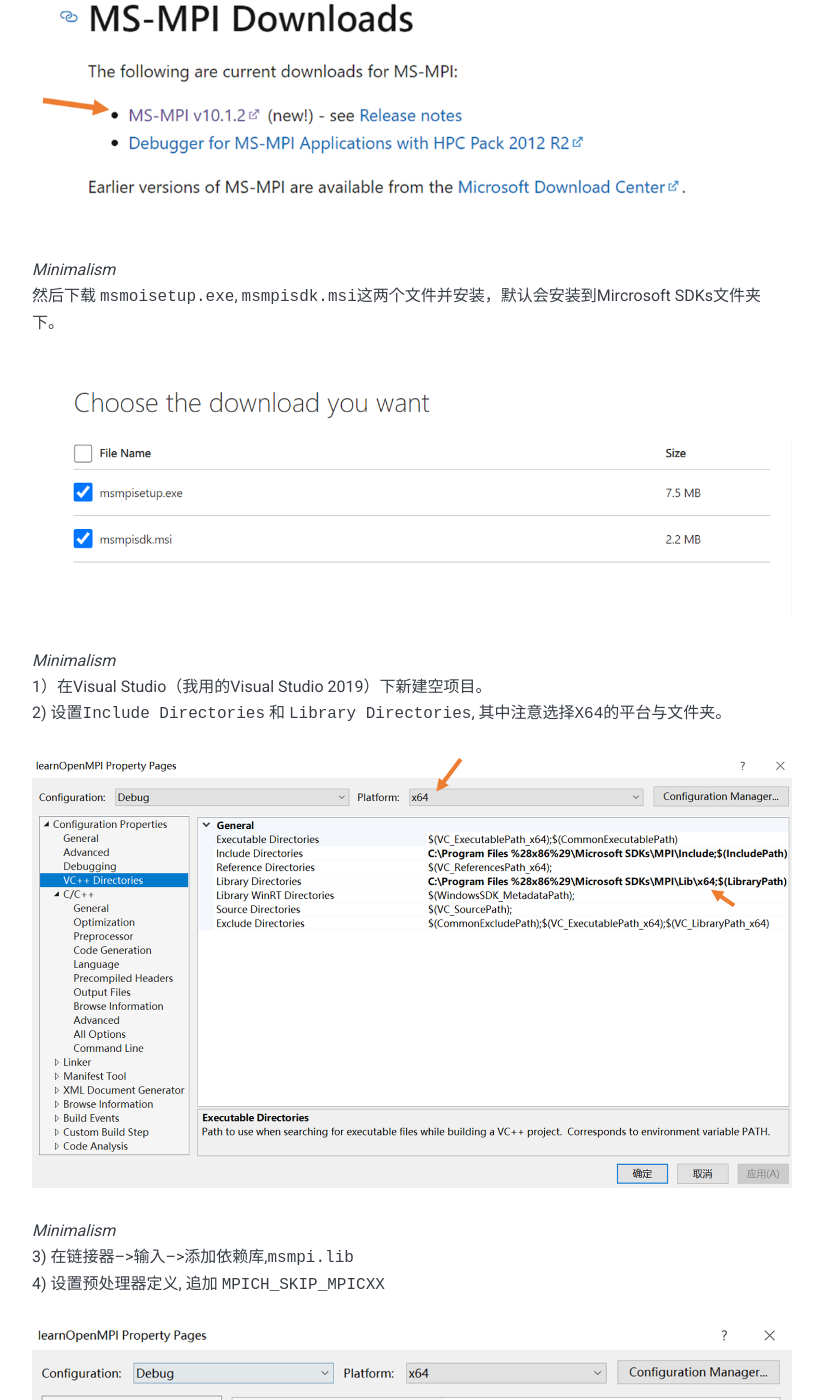
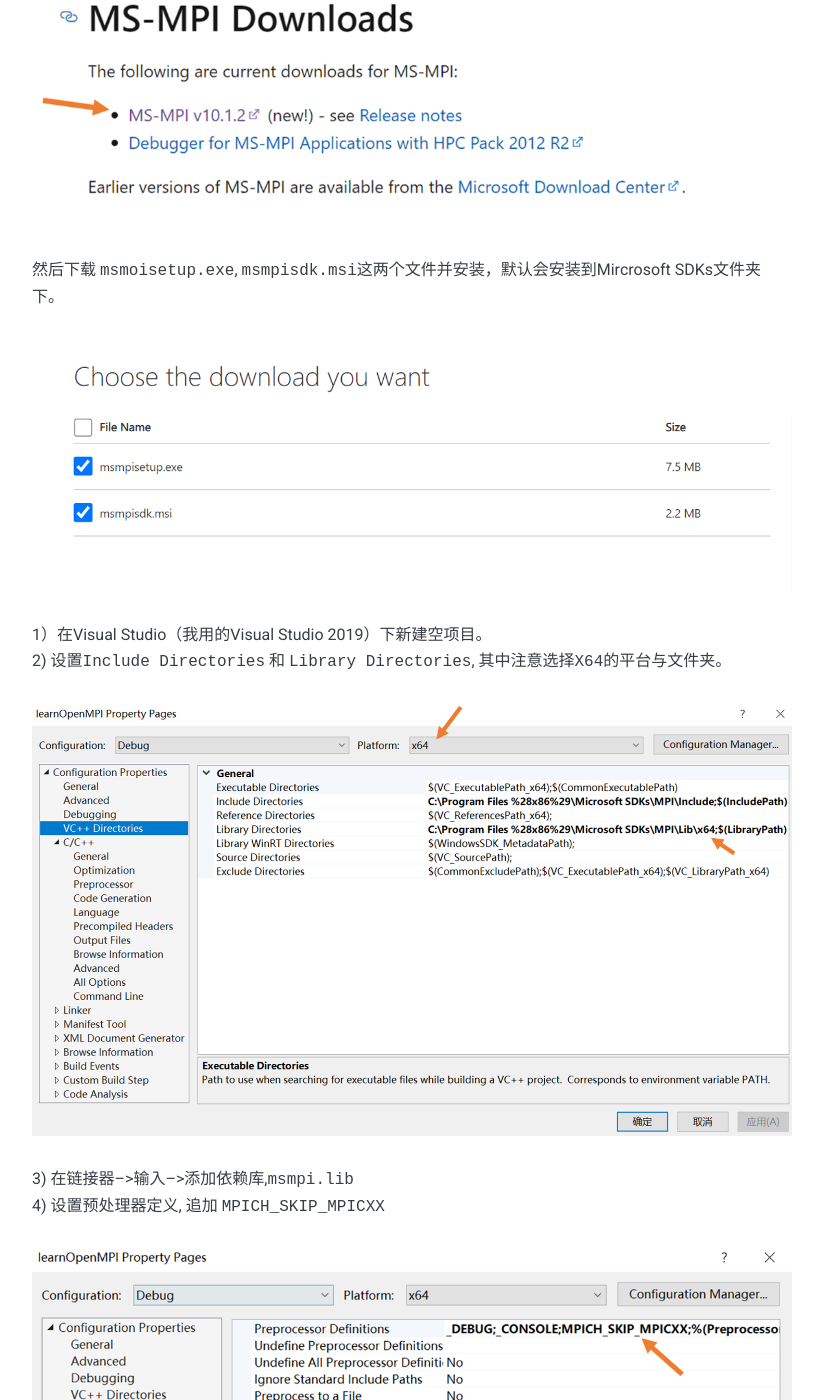
Before and after one commit to Wanglongke/wanglongke.github.io, a Jekyll site: the page built from _posts/2022-02-13-MPIlearning.markdown, in a window 1280 px wide and 1400 px high, scrolled down 951 px. Shown: the whole window, without its empty margins (228-1051 px from the left). Built offline with Jekyll 4.4.1, drawn with Linux system fonts in a browser that asks for light colours; nearby versions of some CDN libraries.

Commit message:
“update”

````diff
--- a/_posts/2022-02-13-MPIlearning.markdown
+++ b/_posts/2022-02-13-MPIlearning.markdown
@@ -21,21 +21,16 @@
 Mircrosoft MPI(MS-MPI) 是微软的面向windows用户MPI编程的开发库。首先进入[Mircrosoft MPI](https://docs.microsoft.com/en-us/message-passing-interface/microsoft-mpi?redirectedfrom=MSDN)下载界面。
 
 ![]({{ site.baseurl }}/images/mpi-001.png)
-*Minimalism*
 然后下载 ```msmoisetup.exe```, ```msmpisdk.msi```这两个文件并安装，默认会安装到Mircrosoft SDKs文件夹下。
 ![]({{ site.baseurl }}/images/mpi-002.png)
-*Minimalism*
 1）在Visual Studio（我用的Visual Studio 2019）下新建空项目。
 2) 设置```Include Directories``` 和 ```Library Directories```, 其中注意选择```X64```的平台与文件夹。
 ![]({{ site.baseurl }}/images/mpi-003.png)
-*Minimalism*
 3) 在链接器-->输入-->添加依赖库,```msmpi.lib```
 4) 设置预处理器定义, 追加 ```MPICH_SKIP_MPICXX```
 ![]({{ site.baseurl }}/images/mpi-004.png)
-*Minimalism*
 5） 代码生成，选择```Multi-threaded Debug(/MTd)```
 ![]({{ site.baseurl }}/images/mpi-005.png)
-*Minimalism*
 环境配置到此完成。新建```main.cpp```, 输入以下代码进行测试。
 ```cpp
 #include <iostream>
````
